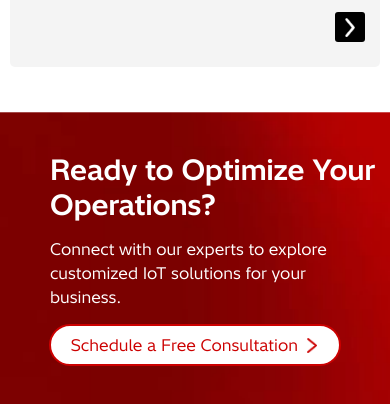
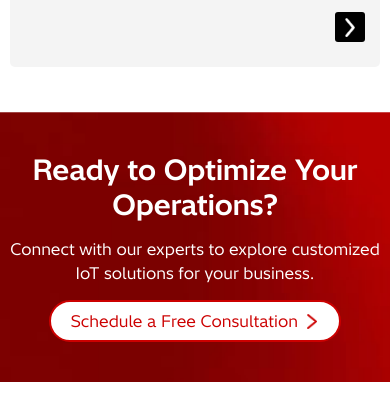
Before and after one commit to brigittexo/Hitachi-v2, a website: page index.html in a window 390 px wide. Shown: the part 7453-7857 px from the top of the page. Drawn offline with Linux system fonts and the light colour scheme.

Commit message:
Update common2.css

```diff
--- a/css/en/r1/common2.css
+++ b/css/en/r1/common2.css
@@ -729,11 +729,11 @@ header {
 }
 #section-ready-to-optimize h2 {
 	color: #fff;
-	padding-left: 40px;
+
 }
 #section-ready-to-optimize p {
 	color: #fff;
-	padding-left: 40px;
+
 }
 #section-ready-to-optimize .schedule {
 	height: 100%;
@@ -1435,6 +1435,9 @@ li > a:hover span {
 /* ============================= */
 
 @media (max-width: 768px) {
+	#section-ready-to-optimize {
+	text-align: center;
+}
 	.hero-section {
 		height: auto;
 		min-height: 0;
```
